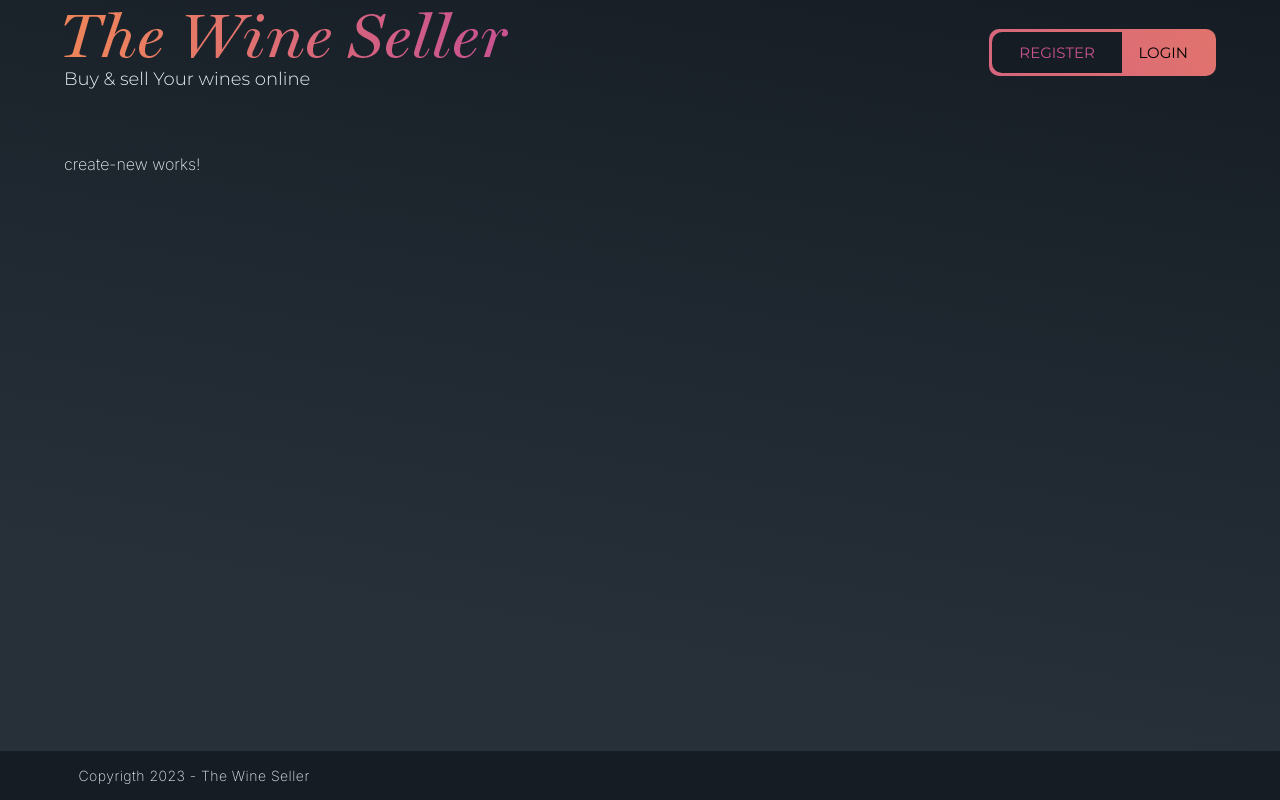
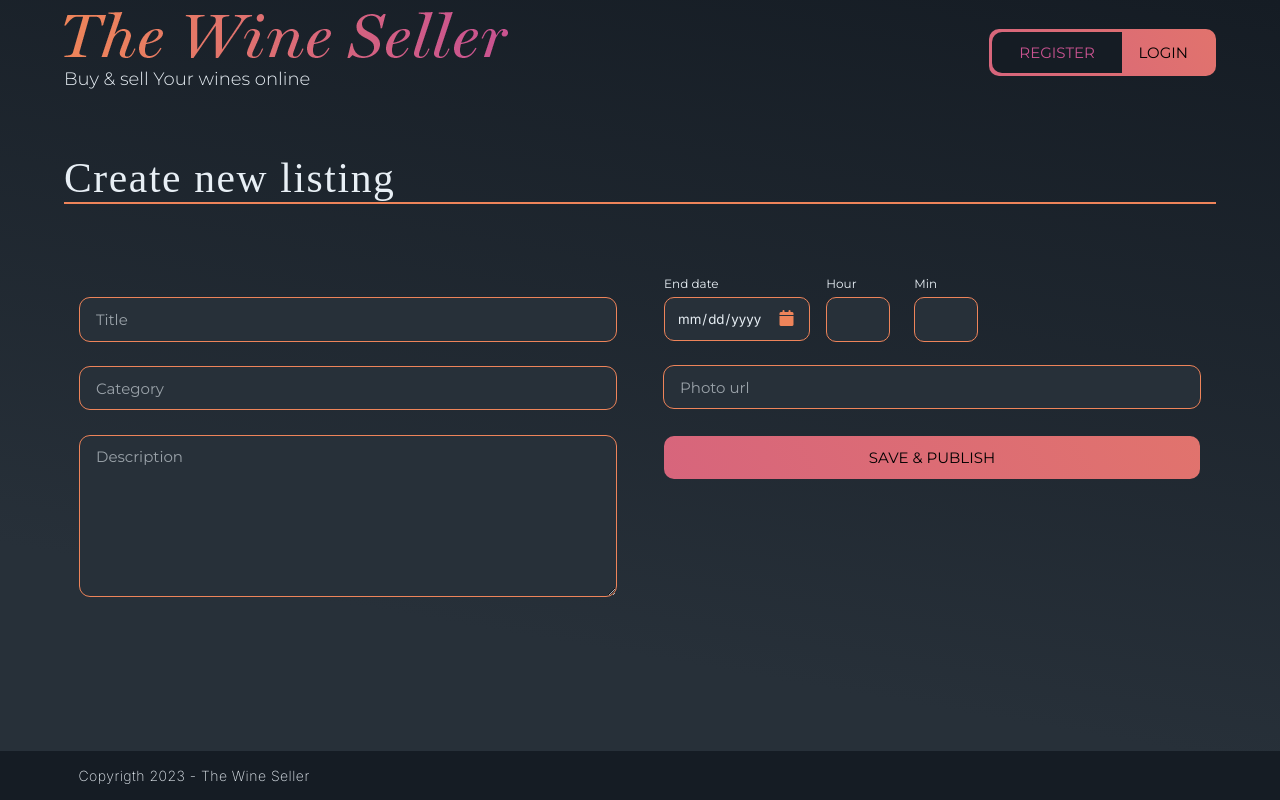
Before and after one commit to oyhub/Semester-Project-2, an Angular app: page /create-new in a window 1280 px wide. Built offline with nearby package versions, Linux system fonts and the light colour scheme; a web font is replaced by a local one.

Commit message:
Create new - first draft

```diff
--- a/src/app/components/inputs/input.component.html
+++ b/src/app/components/inputs/input.component.html
@@ -1,8 +1,26 @@
 <div class="ws-input {{class}}">
-  <label class="ws-label-text--placeholder ws-input__label" [class.active]="active" [class.focused]="focused" for="{{id}}">
+  <label
+    class="ws-label-text--placeholder ws-input__label"
+    [class.label-top]="type === 'textarea'"
+    [class.active]="active"
+    [class.focused]="focused"
+    for="{{id}}">
     {{label}}
   </label>
-  <input class="ws-input__{{type}}" type="{{type}}" name="{{name}}" [id]="id" [(ngModel)]="inputValue"  (focus)="onFocus()" (blur)="onBlur()">
+  <input
+    *ngIf="type !== 'textarea'"
+    class="ws-input__{{type}}"
+    name="{{name}}"
+    type="{{type}}"
+    [class.border]="showBorder"
+    [id]="id" [(ngModel)]="inputValue"
+    (focus)="onFocus()"
+    (blur)="onBlur()">
+  <textarea
+    *ngIf="type === 'textarea'"
+    class="ws-input__{{type}} border"
+    (focus)="onFocus()"
+    (blur)="onBlur()"></textarea>
   <button *ngIf="showEye" class="password-eye ws-reset-button" (click)="toggleEye($event)">
     <i class="fa-regular" [ngClass]="{'fa-eye-slash' : activeEye, 'fa-eye' : !activeEye}"></i>
   </button>
--- a/src/app/components/inputs/input.component.scss
+++ b/src/app/components/inputs/input.component.scss
@@ -1,4 +1,5 @@
 @import "src/styles";
+
 
 .active {
   top: 0.1rem;
@@ -36,3 +37,21 @@
   transform: translateY(-50%);
   color: $color-gray-light;
 }
+
+.label-top {
+  top: 0;
+  transform: translateY(120%);
+
+  &.active {
+    transform: translateY(10%);
+  }
+}
+
+textarea {
+  height: 10rem;
+  width: 100%;
+}
+
+.border {
+  outline: 1px solid $color-primary;
+}
--- a/src/app/components/inputs/input.component.ts
+++ b/src/app/components/inputs/input.component.ts
@@ -11,6 +11,7 @@ export class InputComponent implements OnInit {
   @Input() type: string;
   @Input() name: string;
   @Input() label: string;
+  @Input() showBorder: boolean = false;
 
   active: boolean = false;
   activeEye: boolean = false;
--- a/src/app/pages/create-new/create-new.component.html
+++ b/src/app/pages/create-new/create-new.component.html
@@ -1 +1,75 @@
-<p>create-new works!</p>
+<h1 class="ws-mb-6">Create new listing</h1>
+
+<div class="body ws-mb-6">
+  <form>
+    <div class="grid-wrapper">
+      <div class="flex-col title-col">
+        <ws-input
+          class="ws-mb-1 title"
+          type="text"
+          label="Title"
+          name="title"
+          id="title"
+          [showBorder]="true"
+          #titleInput>
+        </ws-input>
+
+        <ws-input
+          class="ws-mb-1"
+          type="text"
+          label="Category"
+          name="category"
+          id="category"
+          [showBorder]="true"
+          #categoryInput>
+        </ws-input>
+      </div>
+      <div class="flex-col">
+          <div class="date">
+            <div class="date__col date-wrapper">
+              <label>End date</label>
+              <input class="date__date" type="date">
+              <i class="date__icon--calendar fa-solid fa-calendar"></i>
+            </div>
+            <div class="date__row">
+              <div class="date__col">
+                <label>Hour</label>
+                <input class="date__time" type="text">
+              </div>
+              <div class="date__col">
+                <label>Min</label>
+                <input class="date__time" type="text">
+              </div>
+            </div>
+          </div>
+
+
+        <ws-input
+          class="ws-mb-1"
+          type="text"
+          label="Photo url"
+          name="photo"
+          id="photo"
+          [showBorder]="true"
+          #photoInput>
+        </ws-input>
+      </div>
+    </div>
+
+    <div class="grid-wrapper">
+      <div class="flex-col">
+        <ws-input
+          class="ws-mb-1"
+          type="textarea"
+          label="Description"
+          name="description"
+          id="description"
+          [showBorder]="true"
+          #descriptionInput>
+        </ws-input>
+      </div>
+
+      <button ws-button type="submit" class="btn ws-center-button-x">Save & publish</button>
+    </div>
+  </form>
+</div>
--- a/src/app/pages/create-new/create-new.component.scss
+++ b/src/app/pages/create-new/create-new.component.scss
@@ -0,0 +1,99 @@
+@import "../../../styles";
+
+h1 {
+border-bottom: 2px solid $color-primary;
+}
+
+.grid-wrapper {
+  @media only screen and (min-width: $screen-md) {
+    display: grid;
+    grid-template-columns: 1fr 1fr;
+    gap: 3rem;
+    max-width: 70rem;
+    margin: auto;
+  }
+}
+
+.title-col {
+  @media only screen and (min-width: $screen-md){
+    margin-top: 1.2rem;
+  }
+}
+.date {
+  display: flex;
+  flex-direction: column;
+  gap: 1rem;
+  padding: 0.5rem 0;
+  margin-bottom: 0.3rem;
+
+  @media only screen and (min-width: $screen-sm) {
+    flex-direction: row;
+  }
+
+  & label{
+    @extend .ws-label-text;
+    padding-bottom: 0.4rem;
+  }
+
+  &__col {
+    display: flex;
+    flex-direction: column;
+  }
+
+  &__row {
+    display: flex;
+    gap: 1.5rem;
+  }
+
+  &__date {
+    padding: 0.75rem;
+    background-color: $color-gray;
+    outline: transparent;
+    border: 1px solid $color-primary;
+    border-radius: 10px;
+    color: $color-netural;
+    width: 100%;
+    position: relative;
+    font-family: $font-paragraph;
+  }
+
+  &__time {
+    padding: 0.85rem;
+    background-color: $color-gray;
+    outline: transparent;
+    border: 1px solid $color-primary;
+    border-radius: 10px;
+    color: $color-netural;
+    width: 4rem;
+  }
+
+  &__date:focus,
+  &__date:active,
+  &__time:focus,
+  &__time:active {
+    outline: 2px solid $color-primary;
+  }
+
+  &__icon{
+    &--calendar {
+      position: absolute;
+      display: inline-block;
+      right: 0.95rem;
+      bottom: 0.9rem;
+      padding: 0.1rem;
+      background-color: $color-gray;
+      color: $color-primary;
+      pointer-events: none;
+
+    }
+  }
+}
+
+.date-wrapper {
+  position: relative;
+}
+
+.btn {
+  margin-top: 0.7rem;
+  align-self: flex-start;
+}
--- a/src/styles/_buttonFormInput.scss
+++ b/src/styles/_buttonFormInput.scss
@@ -44,6 +44,10 @@
   }
 }
 
+input:focus,
+textarea:focus{
+  outline-offset: 0;
+}
 .ws-input {
   width: 100%;
   position: relative;
@@ -60,9 +64,13 @@
   &__text,
   &__email,
   &__password,
+  &__textarea,
+  &__date,
   &__text:active,
   &__email:active,
-  &__password:active {
+  &__password:active,
+  &__textarea:active,
+  &__date:active{
     width: 100%;
     padding: 0.85rem;
     background-color: $color-gray;
```
